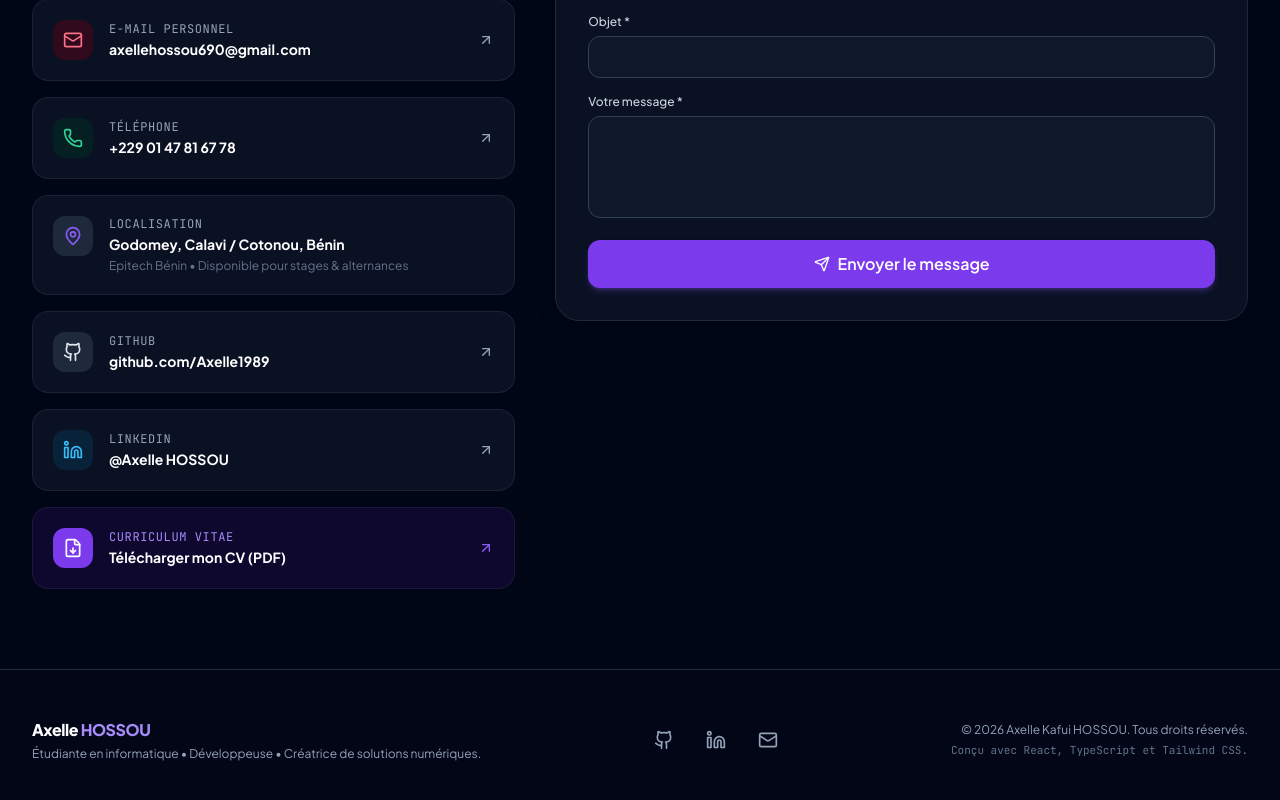
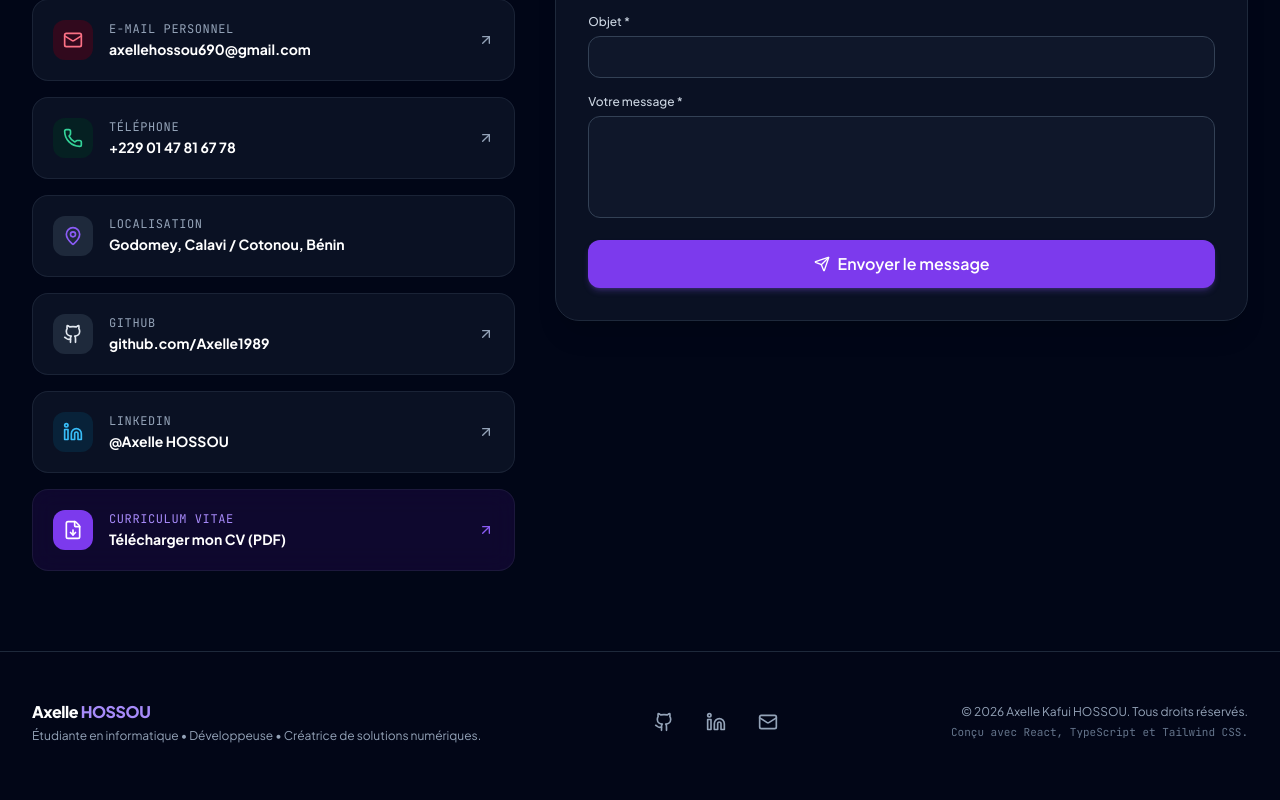
Before and after one commit to Axelle1989/Portfolio_Axelle, a React (Vite) app: page / in a window 1280 px wide. Shown: the part 8155-8955 px from the top of the page. Built offline with nearby package versions, Linux system fonts and the light colour scheme; the HTML template or start-up script is replaced by a standard one.

Commit message:
fix: retrait du sous-titre de disponibilité sous la localisation

```diff
--- a/src/components/Contact.tsx
+++ b/src/components/Contact.tsx
@@ -165,7 +165,6 @@ export const Contact: React.FC = () => {
                 <p className="text-sm font-bold text-slate-900 dark:text-white mt-0.5">
                   {profileData.location}
                 </p>
-                <p className="text-xs text-slate-500 mt-1">Epitech Bénin • Disponible pour stages & alternances</p>
               </div>
             </div>
 
```
